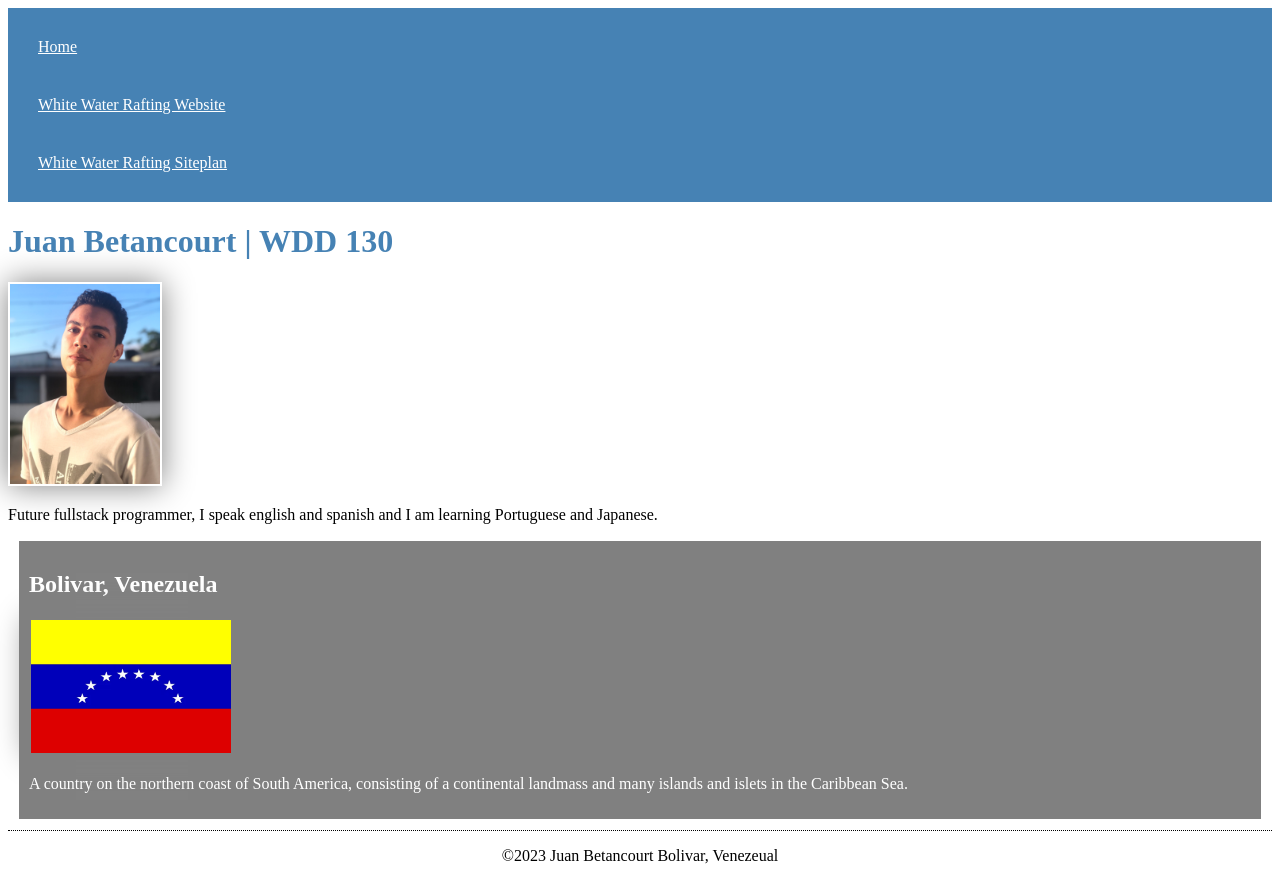
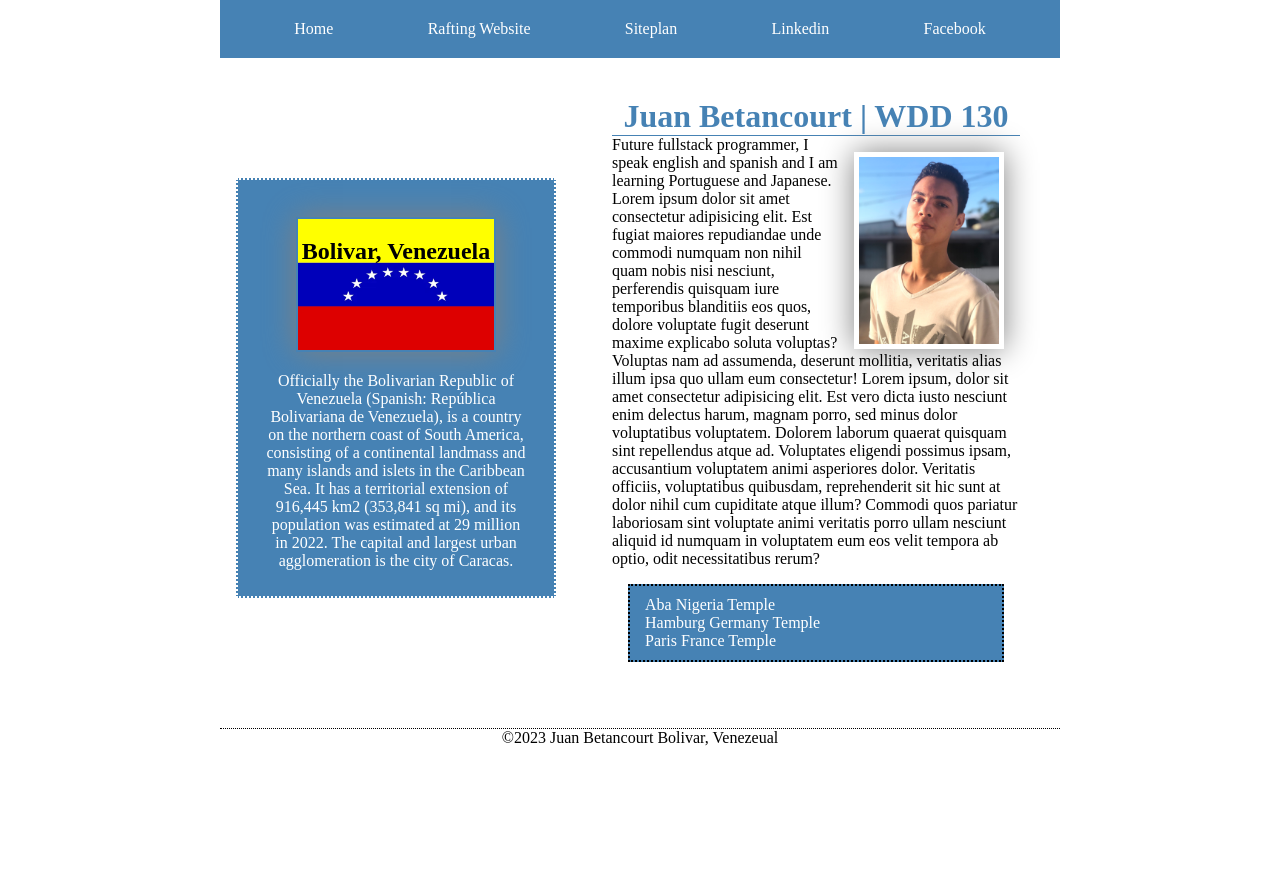
Before and after one commit to ALatinWebDeveloper/wdd130, a plain HTML site: page index.html in a window 1280 px wide. After the commit the page ends 800 px from the top, so only its background shows below. Drawn offline with Linux system fonts and the light colour scheme.

Commit message:
W04: Home Page Audit

```diff
--- a/index.html
+++ b/index.html
@@ -13,23 +13,51 @@
     <header>
         <nav>
             <a href="#">Home</a>
-            <a href="wwr/">White Water Rafting Website</a>
-            <a href="wwr/site-plan-rafting-html">White Water Rafting Siteplan</a>
+            <a href="wwr/">Rafting Website</a>
+            <a href="wwr/site-plan-rafting-html">Siteplan</a>
+            <a href="https://www.linkedin.com/in/juan-betancourt-a7b12b253/">Linkedin</a>
+            <a href="https://facebook.com">Facebook</a>
         </nav>
     </header>
+<div class="grid">
+
     <main>
         <h1>Juan Betancourt | WDD 130</h1>
         <img src="images/profile.png" alt="Juan Betancourt" width="200">
-        <p>Future fullstack programmer, I speak english and spanish and I am learning Portuguese and Japanese.</p>
+        <p>Future fullstack programmer, I speak english and spanish and I am learning Portuguese and Japanese.
+            Lorem ipsum dolor sit amet consectetur adipisicing elit. Est fugiat maiores repudiandae unde commodi
+            numquam non nihil quam nobis nisi nesciunt, perferendis quisquam iure temporibus blanditiis eos quos,
+            dolore voluptate fugit deserunt maxime explicabo soluta voluptas? Voluptas nam ad assumenda, deserunt mollitia,
+            veritatis alias illum ipsa quo ullam eum consectetur! Lorem ipsum, dolor sit amet consectetur adipisicing elit.
+            Est vero dicta iusto nesciunt enim delectus harum, magnam porro, sed minus dolor voluptatibus voluptatem.
+            Dolorem laborum quaerat quisquam sint repellendus atque ad. Voluptates eligendi possimus ipsam, accusantium voluptatem
+            animi asperiores dolor. Veritatis officiis, voluptatibus quibusdam, reprehenderit sit hic sunt at dolor nihil cum
+            cupiditate atque illum? Commodi quos pariatur laboriosam sint voluptate animi veritatis porro ullam nesciunt aliquid id
+            numquam in voluptatem eum eos velit tempora ab optio, odit necessitatibus rerum?</p>
+
+        <ul class="box">
+            <li>
+                <a target="_blank" href="https://www.churchofjesuschrist.org/temples/details/aba-nigeria-temple?lang=eng">Aba Nigeria Temple</a>
+            </li>
+            <li>
+                <a target="_blank" href="https://www.churchofjesuschrist.org/temples/details/hamburg-germany-temple?lang=eng">Hamburg Germany Temple</a>
+            </li>
+            <li>
+                <a target="_blank" href="https://www.churchofjesuschrist.org/temples/details/paris-france-temple?lang=eng">Paris France Temple</a>
+            </li>
+        </ul>
     </main>
 
-    <aside>
+    <aside class="box">
         <h2>Bolivar, Venezuela</h2>
         <img src = "images/venezuela_flag.jpg" alt = "venezuela_flag">
-        <p>A country on the northern coast of South America, consisting of a continental landmass and many islands and islets in the Caribbean Sea.</p>
+        <p>Officially the Bolivarian Republic of Venezuela (Spanish: República Bolivariana de Venezuela), is a country on the northern coast of South America, consisting of a continental landmass and many islands and islets in the Caribbean Sea. It has a territorial extension of 916,445 km2 (353,841 sq mi), and its population was estimated at 29 million in 2022.  The capital and largest urban agglomeration is the city of Caracas.</p>
     </aside>
+
+</div>
     <footer>
         <p>©2023 Juan Betancourt Bolivar, Venezeual</p>
     </footer>
 </body>
+<!--12/05/23-->
 </html>
--- a/styles/styles.css
+++ b/styles/styles.css
@@ -1,16 +1,37 @@
+* {
+    margin: 0;
+    padding: 0;
+    box-sizing: border-box;
+}
+
+header, .grid, footer {
+    max-width: 840px;
+    margin: 0 auto;
+}
+
+.grid {
+    display: grid;
+    align-items: center;
+}
+
 nav {
     background-color: steelblue;
-    padding: 10px;
+    display: flex;
+    align-items: center;
+    justify-content: space-evenly;
 }
 
 nav a {
     color: white;
     display: block;
     padding: 20px;
+    text-decoration: none;
 }
 
 h1 {
     color: steelblue;
+    text-align: center;
+    border-bottom: solid 1px steelblue;
 }
 
 img {
@@ -22,11 +43,18 @@ img {
 }
 
 aside {
-    margin: 10px;
-    padding: 10px;
-    border: 1px solid;
-    background-color: gray;
     color: white;
+    position: relative;
+    grid-column: 1/2;
+    grid-row: 1/2;
+    width: 20rem;
+    text-align: center;
+}
+
+aside h2 {
+    position: relative;
+    top: 3rem;
+    color: black;
 }
 
 aside img {
@@ -34,9 +62,24 @@ aside img {
     height: auto;
 }
 
+aside p {
+    color: white;
+    padding: 1rem;
+}
+
+main {
+    height: auto;
+    margin: 1rem;
+    padding: 1.5rem;
+    grid-column: 2/3;
+}
+
 main img {
     width: 150px;
     height: auto;
+    padding: 5px;
+    float: right;
+    margin: 1rem 1rem 0;
 }
 
 p {
@@ -48,3 +91,22 @@ footer {
     margin-top: 10px;
     text-align: center;
 }
+
+/* Class Selectors */
+
+.box {
+    margin: 1rem;
+    padding: 10px;
+    border: dotted 2px;
+    background-color: steelblue;
+}
+
+ul a {
+    text-decoration: none;
+    color: white;
+    margin: 5px;
+}
+
+li {
+    list-style: none;
+}
--- a/week03/styles/overlay.css
+++ b/week03/styles/overlay.css
@@ -17,7 +17,7 @@ h2 {
 
 .herodiv {
 	margin: 10px auto;
-	position: relative; /* If removed, what happens? */
+	position: relative;
 }
 
 .herodiv img {
```
